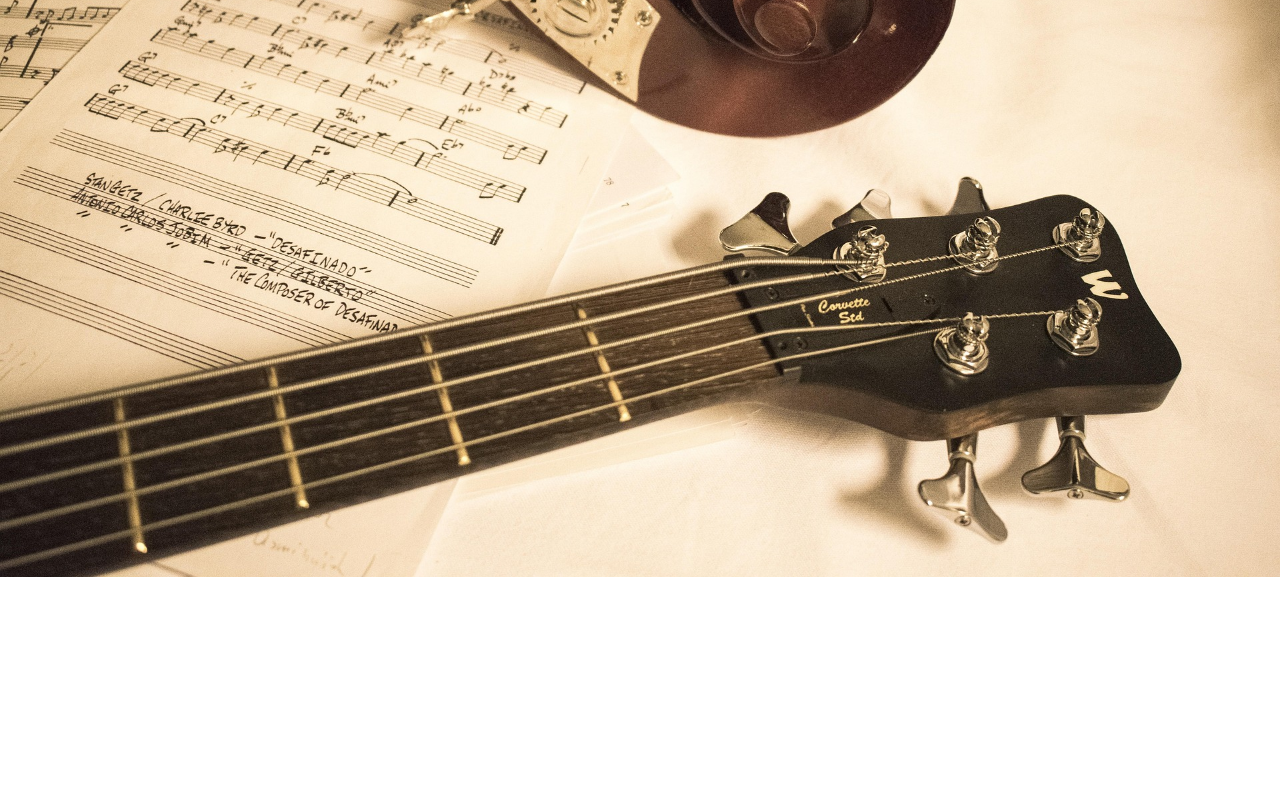
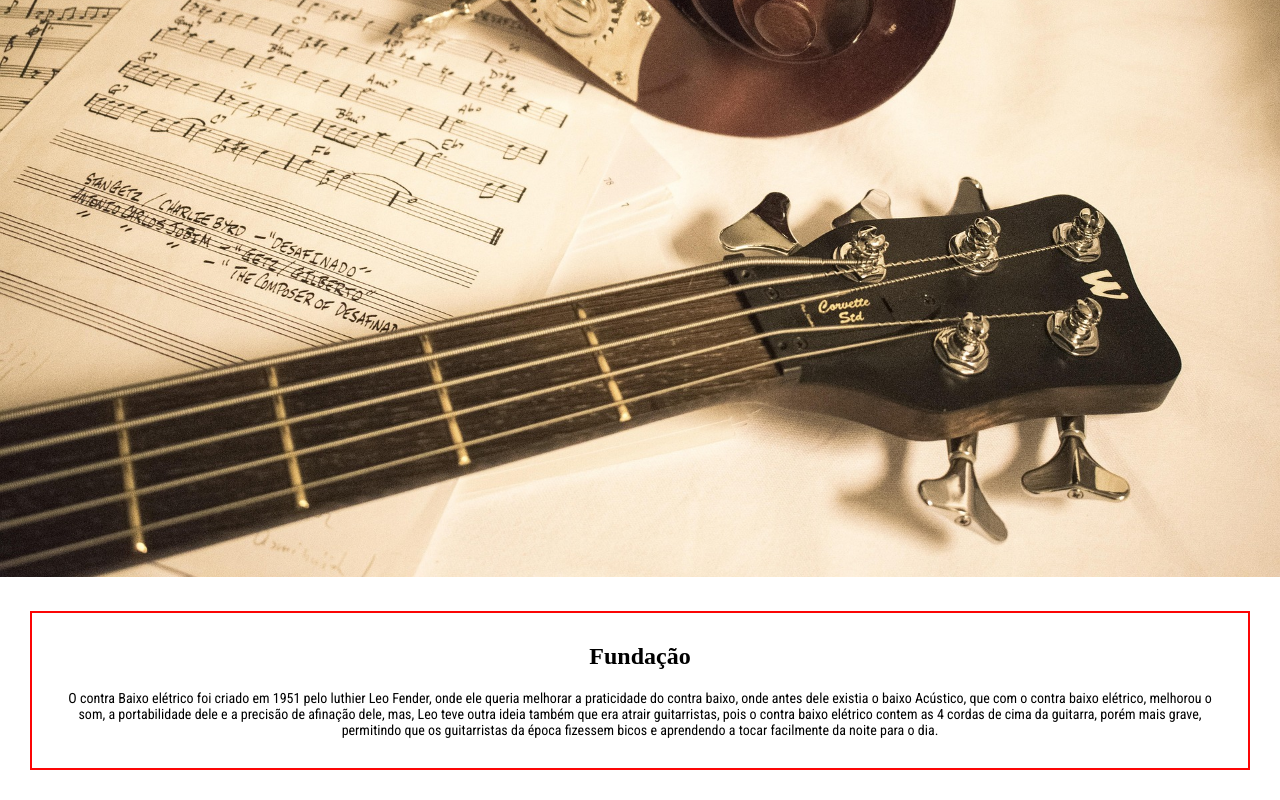
Before and after one commit to felipegds29/blog, a plain HTML site: page index.html in a window 1280 px wide. Shown: the part 332-1132 px from the top of the page. Before the commit the page ends 913 px from the top, so only its background shows below. Drawn offline with Linux system fonts and the light colour scheme; a web font is replaced by a local one.

Commit message:
Add files via upload

```diff
--- a/index.html
+++ b/index.html
@@ -24,6 +24,11 @@
     </header>
     <main>
         <img  class="img-capa" src="img/pactovisual-instruments-1717338_1920.jpg" alt="Contrabaixo acustico ao lado de um contrabaixo eletrico deitados com uma partitura entre eles">
+        <div class="conteudo">
+            <h3 class="conteudo-titulo">Fundação</h3>
+            <p class="conteudo-texto">O contra Baixo elétrico foi criado em 1951 pelo luthier Leo Fender, onde ele queria melhorar a praticidade do contra baixo, onde antes dele existia o baixo Acústico, que com o contra baixo elétrico, melhorou o som, a portabilidade dele e a precisão de afinação dele, mas, Leo teve outra ideia também que era atrair guitarristas, pois o contra baixo elétrico contem as 4 cordas de cima da guitarra, porém mais grave, permitindo que os guitarristas da época fizessem bicos e aprendendo a tocar facilmente da noite para o dia.
+            </p>
+        </div>
     </main>
     <footer> </footer>
 </body>
--- a/style.css
+++ b/style.css
@@ -49,3 +49,18 @@ header{
     width: 100%;
     height: 10%;
 }
+.conteudo{
+    margin: 30px;
+    border: 2px solid var(--vermelho);
+    padding: 30px;
+    text-align: center;
+}
+.conteudo-titulo{
+    font-family: var(--titulo);
+    font-size: 24px;
+    padding-bottom: 20px;
+}
+.conteudo-texto{
+    font-family: var(--texto);
+    font-size: 14px;
+}
```
